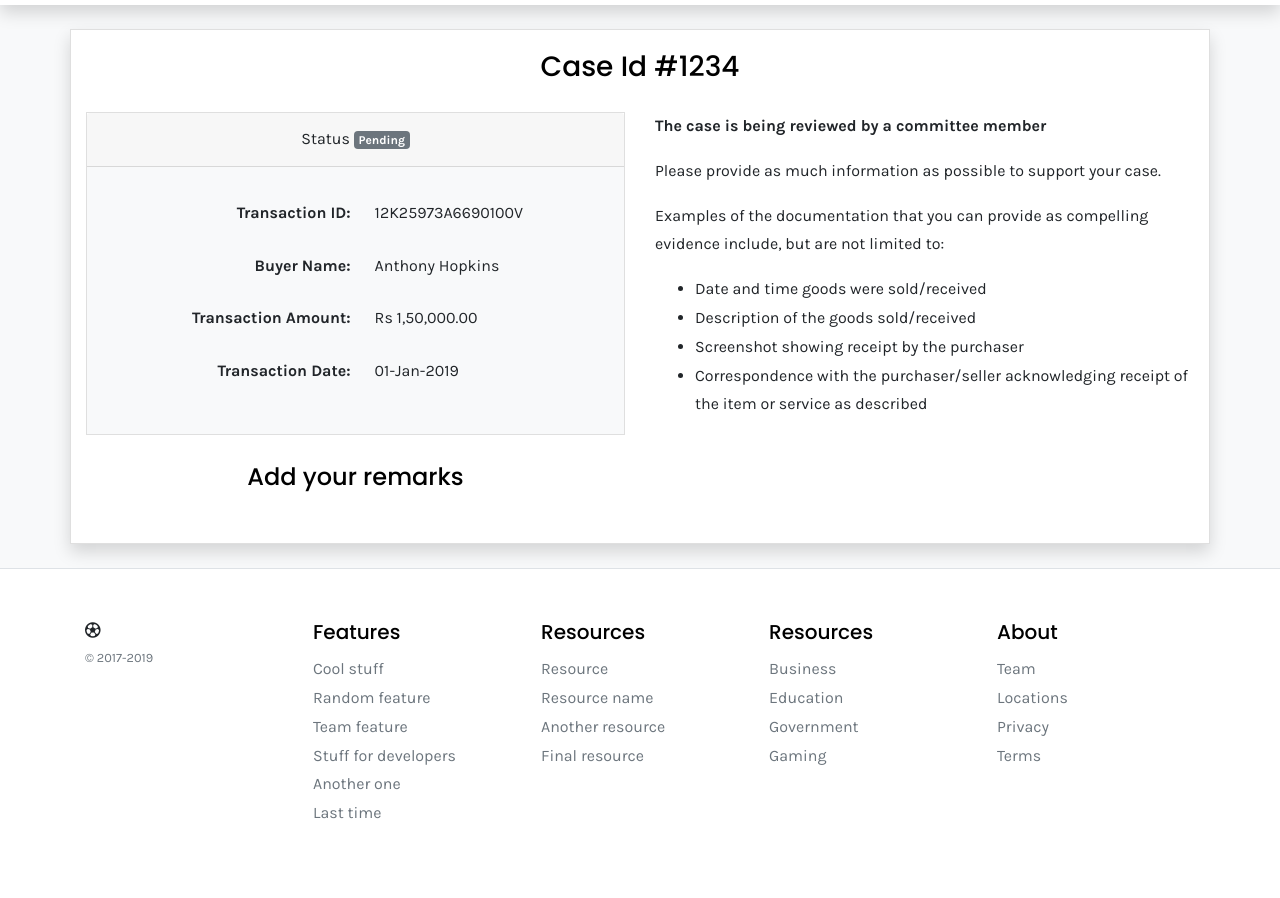
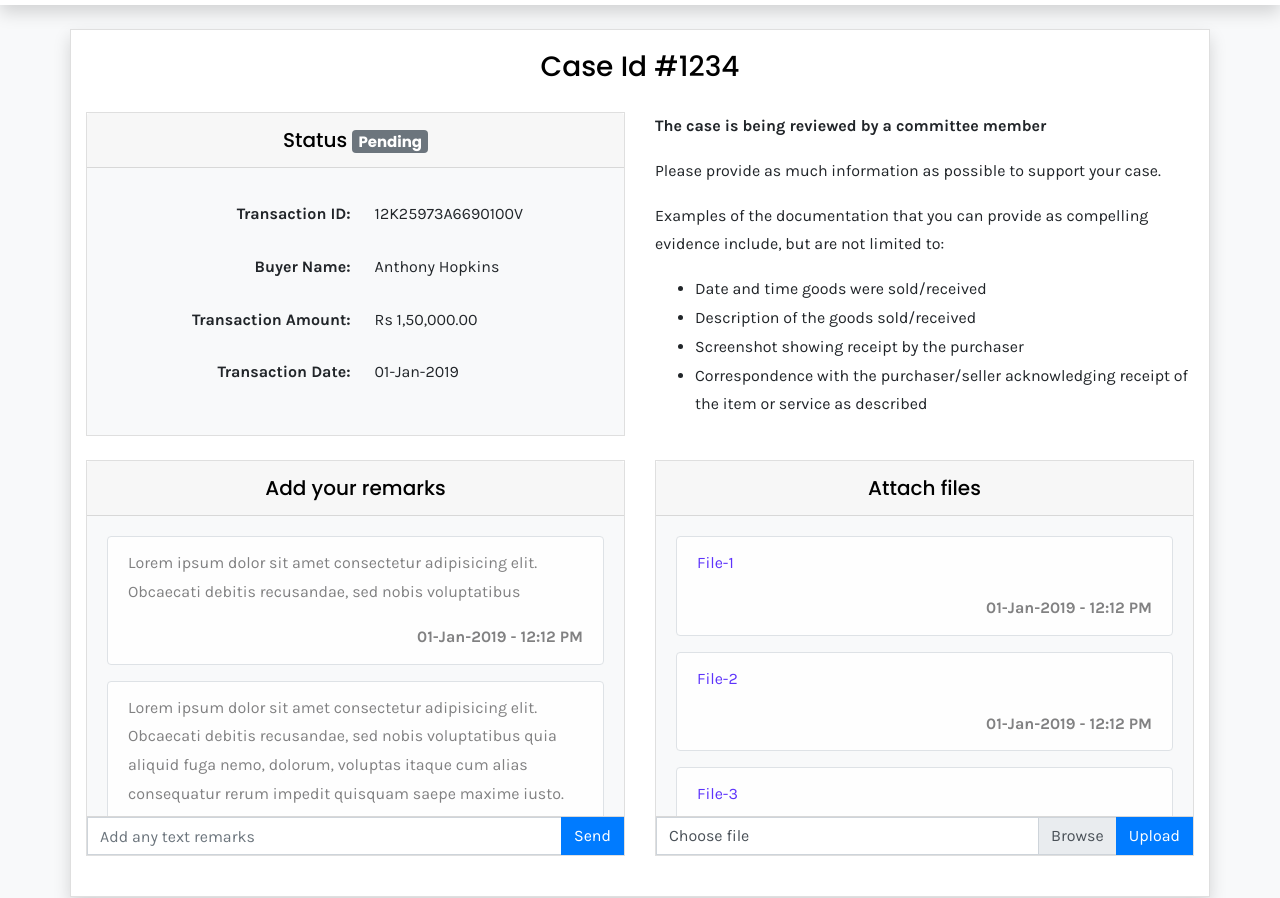
Before and after one commit to hastagAB/Nishkarsh-Portal, a plain HTML site: page case-detail.html in a window 1280 px wide. Shown: the part 57-955 px from the top of the page. Drawn offline with nearby package versions, Linux system fonts and the light colour scheme.

Commit message:
Added "Text Remarks" and "Attach Files" Section

```diff
--- a/case-detail.html
+++ b/case-detail.html
@@ -48,7 +48,7 @@
                     <div class="row">
                         <div class="col-md-6">
                             <div class="card">
-                                <div class="card-header text-center"> Status <span class="badge badge-secondary">Pending</span> </div>
+                                <div class="card-header text-center h5"> Status <span class="badge badge-secondary">Pending</span> </div>
                                 <div class="card-body bg-light">
 
                                     <table class="table table-borderless">
@@ -87,8 +87,60 @@
                             </ul>
                         </div>
 
+
                         <div class="col-md-6 my-4">
-                            <h4 class="text-center">Add your remarks</h4>
+                            <div class="card">
+                                <div class="card-header text-center h5">Add your remarks</div>
+                                <div class="card-body bg-light overflow-auto" style="max-height:300px;">
+                                    <div class="alert alert-light border">
+                                        <p>Lorem ipsum dolor sit amet consectetur adipisicing elit. Obcaecati debitis recusandae, sed nobis voluptatibus </p>
+                                        <p class="text-right mb-0 font-weight-bold">01-Jan-2019 - 12:12 PM</p>
+                                    </div>
+                                    <div class="alert alert-light border">
+                                        <p>Lorem ipsum dolor sit amet consectetur adipisicing elit. Obcaecati debitis recusandae, sed nobis voluptatibus quia aliquid fuga nemo, dolorum, voluptas itaque cum alias consequatur rerum impedit quisquam saepe maxime iusto. Voluptatibus, odit. Obcaecati libero aliquam aliquid, eligendi corporis veniam reprehenderit a ab dolorem ducimus autem, veritatis deserunt provident id suscipit.</p>
+                                        <p class="text-right mb-0 font-weight-bold">02-Jan-2019 - 12:25 PM</p>
+                                    </div>
+                                </div>
+                                <div class="card-footer p-0">
+                                    <div class="input-group">
+                                        <input type="text" class="form-control rounded-0" placeholder="Add any text remarks" >
+                                        <div class="input-group-append">
+                                          <button class="btn btn-primary rounded-0" type="button" id="button-addon2">Send</button>
+                                        </div>
+                                      </div>
+                                </div>
+                            </div>
+                        </div>
+
+                        <div class="col-md-6 my-4">
+                            <div class="card">
+                                <div class="card-header text-center h5">Attach files</div>
+                                <div class="card-body bg-light overflow-auto" style="max-height:300px;">
+                                    <div class="alert alert-light border">
+                                        <p><a href="#">File-1</a></p>
+                                        <p class="text-right mb-0 font-weight-bold">01-Jan-2019 - 12:12 PM</p>
+                                    </div>
+                                    <div class="alert alert-light border">
+                                        <p><a href="#">File-2</a></p>
+                                        <p class="text-right mb-0 font-weight-bold">01-Jan-2019 - 12:12 PM</p>
+                                    </div>
+                                    <div class="alert alert-light border">
+                                        <p><a href="#">File-3</a></p>
+                                        <p class="text-right mb-0 font-weight-bold">01-Jan-2019 - 12:12 PM</p>
+                                    </div>
+                                </div>
+                                <div class="card-footer p-0">
+                                    <div class="input-group">
+                                        <div class="custom-file">
+                                            <input type="file" class="custom-file-input" id="inputGroupFile04" aria-describedby="inputGroupFileAddon04">
+                                            <label class="custom-file-label rounded-0" for="inputGroupFile04">Choose file</label>
+                                          </div>
+                                        <div class="input-group-append">
+                                            <button class="btn btn-primary rounded-0" type="button" id="button-addon2">Upload</button>
+                                        </div>
+                                    </div>
+                                </div>
+                            </div>
                         </div>
 
                     </div>
```
